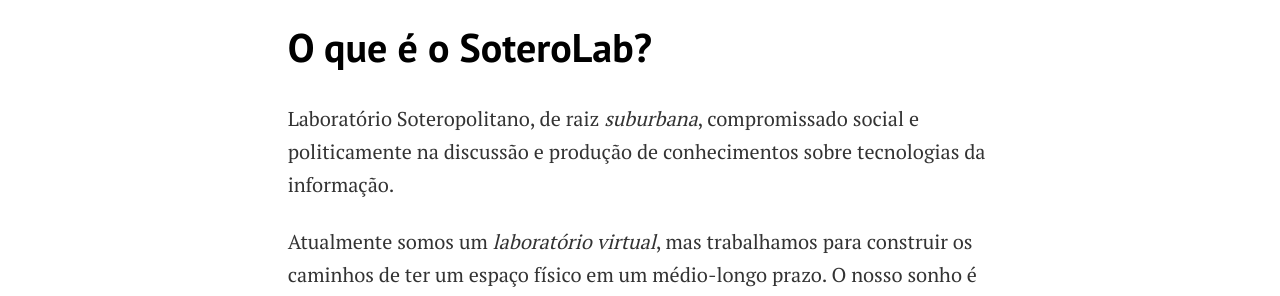
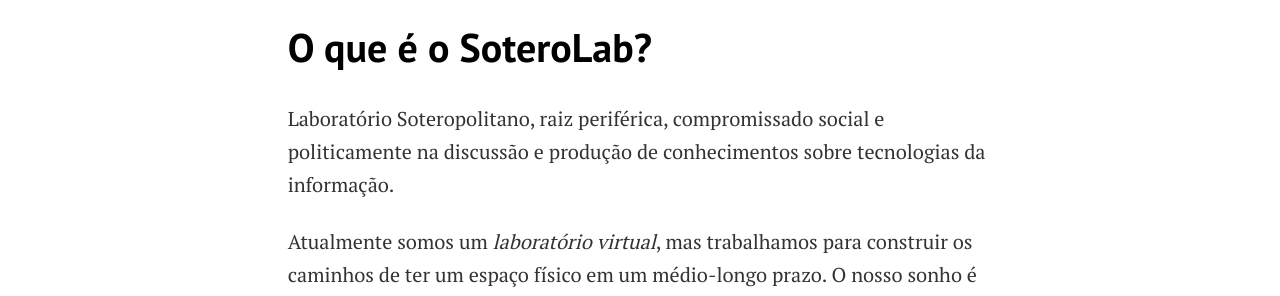
Before and after one commit to soterolab/soterolab, a Jekyll site: the page built from pages/about.md, in a window 1280 px wide and 900 px high. Shown: the part 441-737 px from the top of the window. Built offline with Jekyll 4.4.1, drawn with Linux system fonts in a browser that asks for light colours.

Commit message:
Update about.md

```diff
--- a/pages/about.md
+++ b/pages/about.md
@@ -5,7 +5,7 @@
 title: O que é o SoteroLab?
 ---
 
-Laboratório Soteropolitano, de raiz *suburbana*, compromissado social e politicamente na discussão e produção de conhecimentos sobre tecnologias da informação.
+Laboratório Soteropolitano, raiz periférica, compromissado social e politicamente na discussão e produção de conhecimentos sobre tecnologias da informação.
 
 Atualmente somos um _laboratório virtual_, mas trabalhamos para construir os caminhos de ter um espaço físico em um médio-longo prazo. O nosso sonho é que, para além das atividades formativas e discursivas:
 > o *Sotero* possa ser um lugar onde qualquer pessoa possa chegar, ter um prato de comida quentinha e gostosa, uma infraestrutura aconchegante e boas conversas sobre tecnologias, política, ancestralidade e cultura.
```
